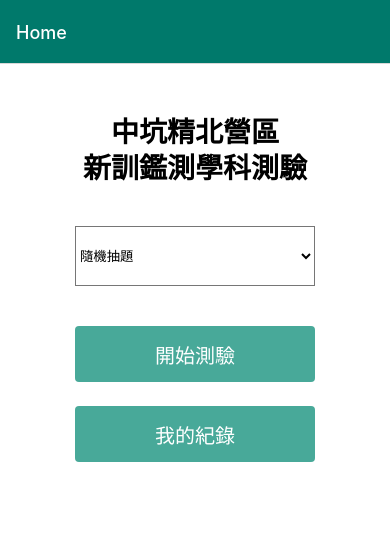
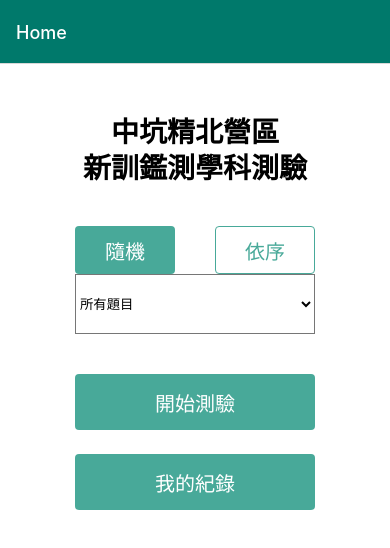
Before and after one commit to roto93/react-native-army-quiz, a React Native app: screen / in a window 390 px wide. Shown: the top 548 px of the page. Built offline with nearby package versions, Linux system fonts and the light colour scheme.

Commit message:
:zap: Update the layout of Home screen.

```diff
--- /dev/null
+++ b/src/components/RowView.js
@@ -0,0 +1,12 @@
+import { View } from 'react-native'
+import React from 'react'
+
+const RowView = ({ children, style }) => {
+  return (
+    <View style={[{ flexDirection: 'row', justifyContent: 'flex-start', alignItems: 'center' }, style]}>
+      {children}
+    </View>
+  )
+}
+
+export default RowView
--- /dev/null
+++ b/src/components/TO.js
@@ -0,0 +1,34 @@
+import React from 'react'
+import { StyleSheet, TouchableOpacity, Text } from 'react-native'
+import Theme from '../Theme'
+
+const TO = ({ t, f, style, small, varient, unselected }) => {
+  return (
+    <TouchableOpacity style={[
+      styles.TO,
+      style,
+      small && { width: 100, height: 48 },
+      // unselected && { opacity: 0.5 },
+      varient === 'outlined' && { borderWidth: 1, borderColor: Theme.primaryLight, backgroundColor: 'transparent' },
+    ]} onPress={f}>
+      <Text style={[styles.TO_text, varient === 'outlined' && { color: Theme.primaryLight }]}>{t}</Text>
+    </TouchableOpacity>
+  )
+}
+
+export default TO
+
+const styles = StyleSheet.create({
+  TO: {
+    backgroundColor: Theme.primaryLight,
+    width: 240,
+    height: 56,
+    justifyContent: 'center',
+    alignItems: 'center',
+    borderRadius: 4
+  },
+  TO_text: {
+    fontSize: 20,
+    color: Theme.textLight
+  }
+})
--- a/src/screens/Exam.js
+++ b/src/screens/Exam.js
@@ -1,19 +1,55 @@
 import { StyleSheet, Text, View } from 'react-native'
 import React, { useEffect } from 'react'
 import useQuestion from '../hooks/useQuestion'
+import { addIgnorePatterns } from 'react-native/Libraries/LogBox/Data/LogBoxData'
+import Theme from '../Theme'
 
 const Exam = () => {
-  const { getRandomQuestion } = useQuestion()
+  const { question, getRandomQuestion } = useQuestion()
   useEffect(() => {
     getRandomQuestion()
   }, [])
   return (
-    <View>
-      <Text>Exam</Text>
+    <View style={styles.container}>
+      <View style={styles.statementBox}>
+        <Text style={styles.statement}>{question.statement}</Text>
+      </View>
+      {
+        question.type === 'YN'
+          ? <View style={styles.yesNoAnswerBox}>
+
+          </View>
+          : <View style={styles.selectAnswerBox}>
+
+          </View>
+
+      }
     </View>
   )
 }
 
 export default Exam
 
-const styles = StyleSheet.create({})
+const styles = StyleSheet.create({
+  container: {
+    flex: 1,
+    backgroundColor: '#fff',
+    justifyContent: 'space-between',
+    alignItems: 'center'
+  },
+  statementBox: {
+    borderWidth: 1,
+    width: '80%',
+    height: '35%',
+    justifyContent: 'center',
+    alignItems: 'center'
+  },
+  statement: {
+    fontSize: 18,
+    lineHeight: 24,
+    fontWeight: '700',
+    color: Theme.primaryDark,
+    textAlign: 'center'
+
+  }
+})
--- a/src/screens/Home.js
+++ b/src/screens/Home.js
@@ -2,20 +2,27 @@ import React, { useState } from 'react'
 import { StyleSheet, Text, View, Button, TouchableOpacity, Platform } from 'react-native'
 import Theme from '../Theme'
 import { Picker } from '@react-native-picker/picker'
+import TO from '../components/TO'
+import RowView from '../components/RowView'
 
 const Home = ({ navigation }) => {
   const navigate = (goto) => () => navigation.navigate(goto)
   const [sheet, setSheet] = useState('all');
+  const [mode, setMode] = useState('隨機');
   return (
     <View style={styles.container}>
       <Text style={styles.title}>中坑精北營區{'\n'}新訓鑑測學科測驗</Text>
+      <RowView>
+        <TO t='隨機' f={() => setMode('隨機')} small varient={mode !== '隨機' ? 'outlined' : 'filled'} unselected={mode !== '隨機'} />
+        <TO t='依序' f={() => setMode('依序')} small varient={mode !== '依序' ? 'outlined' : 'filled'} style={{ marginLeft: 40 }} unselected={mode !== '依序'} />
+      </RowView>
       <Picker
         style={{ width: 240, minHeight: 60, marginBottom: 40, backgroundColor: Platform.OS === 'android' ? '#eee' : 'transparent' }}
         selectedValue={sheet}
         onValueChange={(itemValue, itemIndex) =>
           setSheet(itemValue)
         }>
-        <Picker.Item label={'隨機抽題'} value={'all'} />
+        <Picker.Item label={'所有題目'} value={'all'} />
         <Picker.Item label={'甲卷'} value={'甲'} />
         <Picker.Item label={'乙卷'} value={'乙'} />
         <Picker.Item label={'丙卷'} value={'丙'} />
@@ -25,14 +32,6 @@ const Home = ({ navigation }) => {
       <TO t="開始測驗" f={navigate('Exam')} style={{ marginBottom: 24 }} />
       <TO t="我的紀錄" f={navigate('Statistic')} />
     </View>
-  )
-}
-
-const TO = ({ t, f, style }) => {
-  return (
-    <TouchableOpacity style={[styles.TO, style]} onPress={f}>
-      <Text style={styles.TO_text}>{t}</Text>
-    </TouchableOpacity>
   )
 }
 
@@ -54,16 +53,4 @@ const styles = StyleSheet.create({
     textAlign: 'center',
     lineHeight: 36
   },
-  TO: {
-    backgroundColor: Theme.primaryLight,
-    width: 240,
-    height: 56,
-    justifyContent: 'center',
-    alignItems: 'center',
-    borderRadius: 4
-  },
-  TO_text: {
-    fontSize: 20,
-    color: Theme.textLight
-  }
 })
```
Also changed, not shown: src/questions.js (+90 -90 lines).
